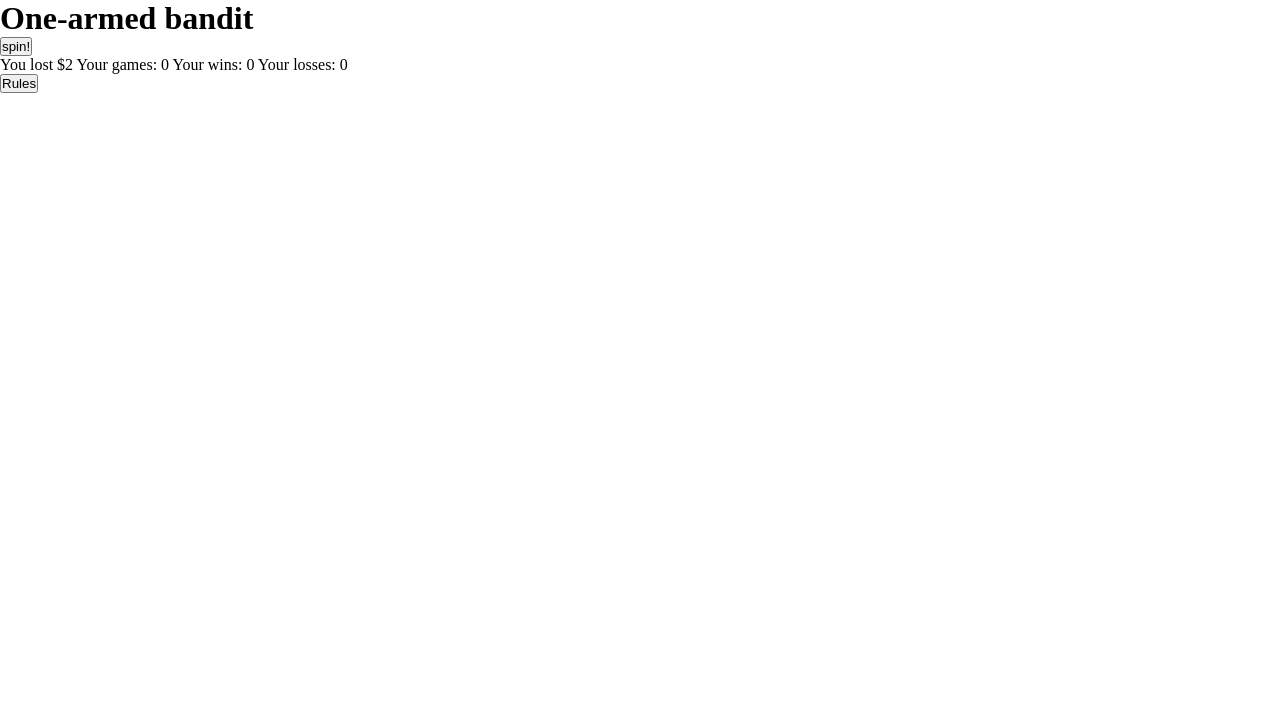
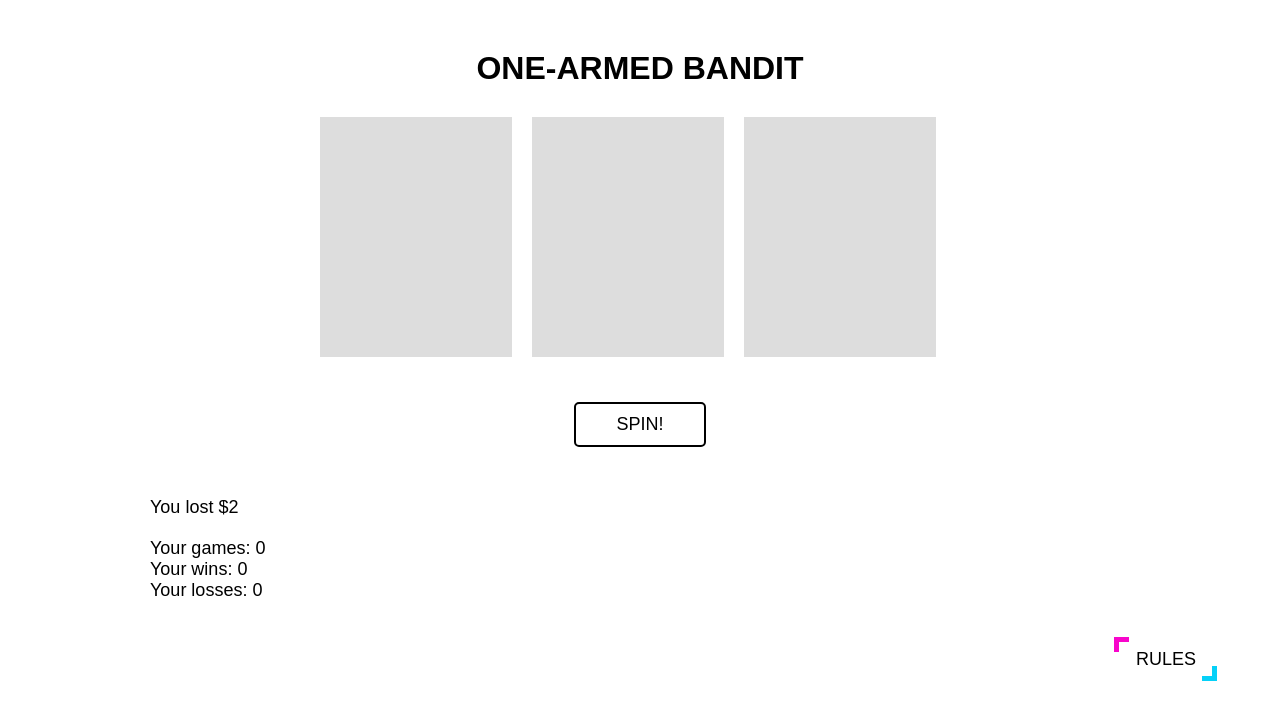
Before and after one commit to KamilKonopski/one-armed-bandit, a website: page index.html in a window 1280 px wide. Drawn offline with Linux system fonts and the light colour scheme.

Commit message:
add styles

```diff
--- a/css/style.css
+++ b/css/style.css
@@ -3,3 +3,111 @@
     margin: 0;
     padding: 0;
 }
+
+html {
+    font-family: Arial, Helvetica, sans-serif;
+}
+
+.container {
+    max-width: 1280px;
+    height: 100vh;
+    margin: 0 auto;
+    display: flex;
+    flex-direction: column;
+    align-items: center;
+    position: relative;
+}
+
+.heading {
+    margin-top: 50px;
+    text-transform: uppercase;
+}
+
+.game {
+    display: flex;
+    gap: 20px;
+    width: 50%;
+    margin: 30px 0 45px;
+}
+
+.game__item {
+    flex-basis: 30%;
+    height: 30vh;
+    background-color: #ddd;
+}
+
+#spin-btn {
+    background-color: transparent;
+    color: #000;
+    font-size: 18px;
+    padding: 10px 40px;
+    border: 2px solid #000;
+    border-radius: 5px;
+    text-transform: uppercase;
+    cursor: pointer;
+    transition: transform .5s;
+}
+
+#spin-btn:hover {
+    transform: rotate(720deg);
+}
+
+.stats {
+    align-self: flex-start;
+    display: flex;
+    flex-direction: column;
+    margin: 50px 0 0 150px;
+    font-size: 18px;
+}
+
+.stats__result {
+    margin-bottom: 20px;
+}
+
+#rules-btn {
+    position: absolute;
+    bottom: 15%;
+    right: 5%;
+    border: none;
+    background-color: transparent;
+    color: #000;
+    padding: 10px 20px;
+    font-size: 18px;
+    cursor: pointer;
+    text-transform: uppercase;
+}
+
+#rules-btn:after,
+#rules-btn::before {
+    content: "";
+    width: 10px;
+    height: 10px;
+    position: absolute;
+    border: 0px solid #fff;
+    transition: all .7s;
+}
+
+#rules-btn:after {
+    top: -2px;
+    left: -2px;
+    border-top: 5px solid #F805CB;
+    border-left: 5px solid #F805CB;
+}
+
+#rules-btn:before {
+    bottom: -1px;
+    right: -1px;
+    border-bottom: 5px solid #05D1F8;
+    border-right: 5px solid #05D1F8;
+}
+
+#rules-btn:hover {
+    border-top-right-radius: 0px;
+    border-bottom-left-radius: 0px;
+}
+
+#rules-btn:hover:before,
+#rules-btn:hover:after {
+    width: 93%;
+    height: 95%;
+}
```
